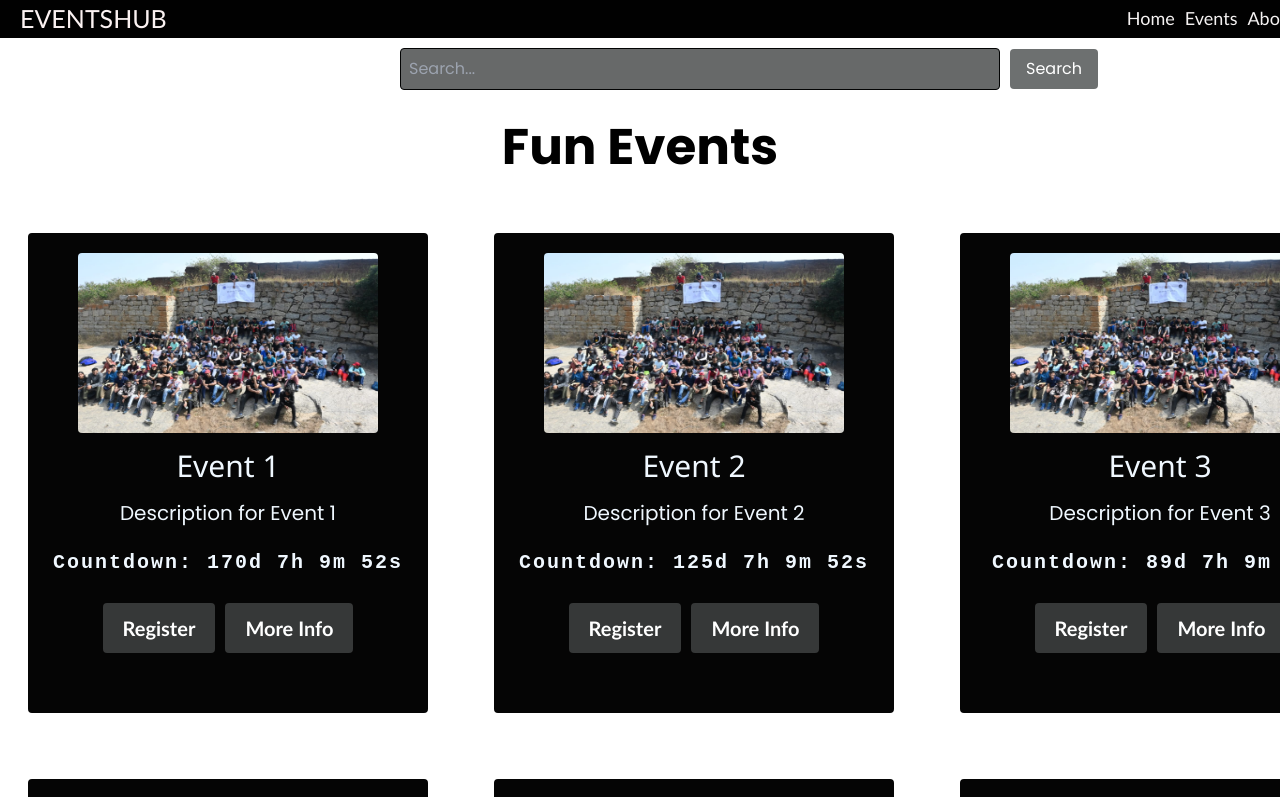
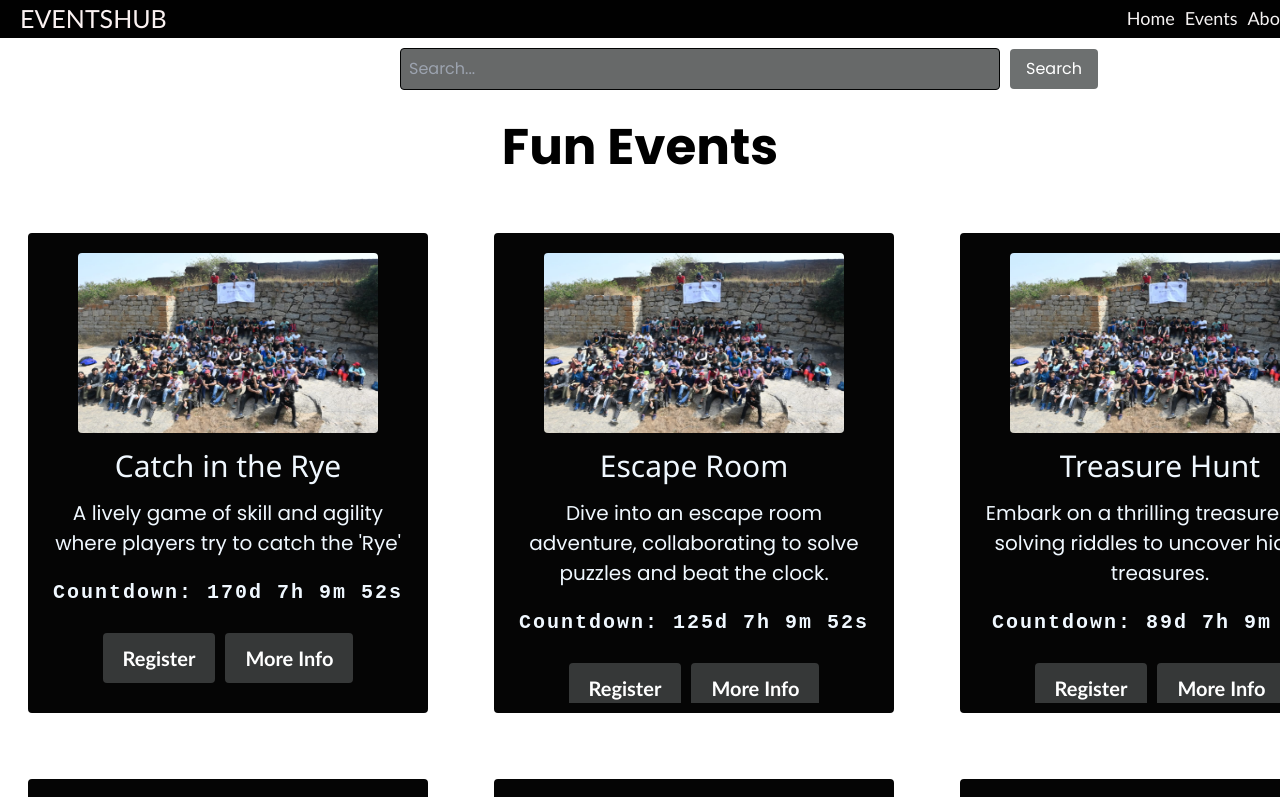
Before and after one commit to harshalarani/webdev, a React (Create React App) app: page /FunEvents in a window 1280 px wide. Shown: the top 797 px of the page. Built offline with nearby package versions, Linux system fonts and the light colour scheme.

Commit message:
added statements

```diff
--- a/src/pages/FunEvents.js
+++ b/src/pages/FunEvents.js
@@ -14,22 +14,22 @@ const FunEvents = () => {
     {
       id: 1,
       posterUrl: posterImage,
-      eventTitle: "Event 1",
-      eventDescription: "Description for Event 1",
+      eventTitle: "Catch in the Rye",
+      eventDescription: "A lively game of skill and agility where players try to catch the 'Rye'",
       eventDate: "2023-12-30", // Add the event date here
     },
     {
       id: 2,
       posterUrl: posterImage,
-      eventTitle: "Event 2",
-      eventDescription: "Description for Event 2",
+      eventTitle: "Escape Room",
+      eventDescription: "Dive into an escape room adventure, collaborating to solve puzzles and beat the clock.",
       eventDate: "2023-11-15", // Add the event date here
     },
     {
       id: 3,
       posterUrl: posterImage,
-      eventTitle: "Event 3",
-      eventDescription: "Description for Event 3",
+      eventTitle: "Treasure Hunt",
+      eventDescription: "Embark on a thrilling treasure hunt, solving riddles to uncover hidden treasures.",
       eventDate: "2023-10-10", // Add the event date here
     },
     {
```
Also changed, not shown: 1 other file (tests, documents, lock files or other folders).
